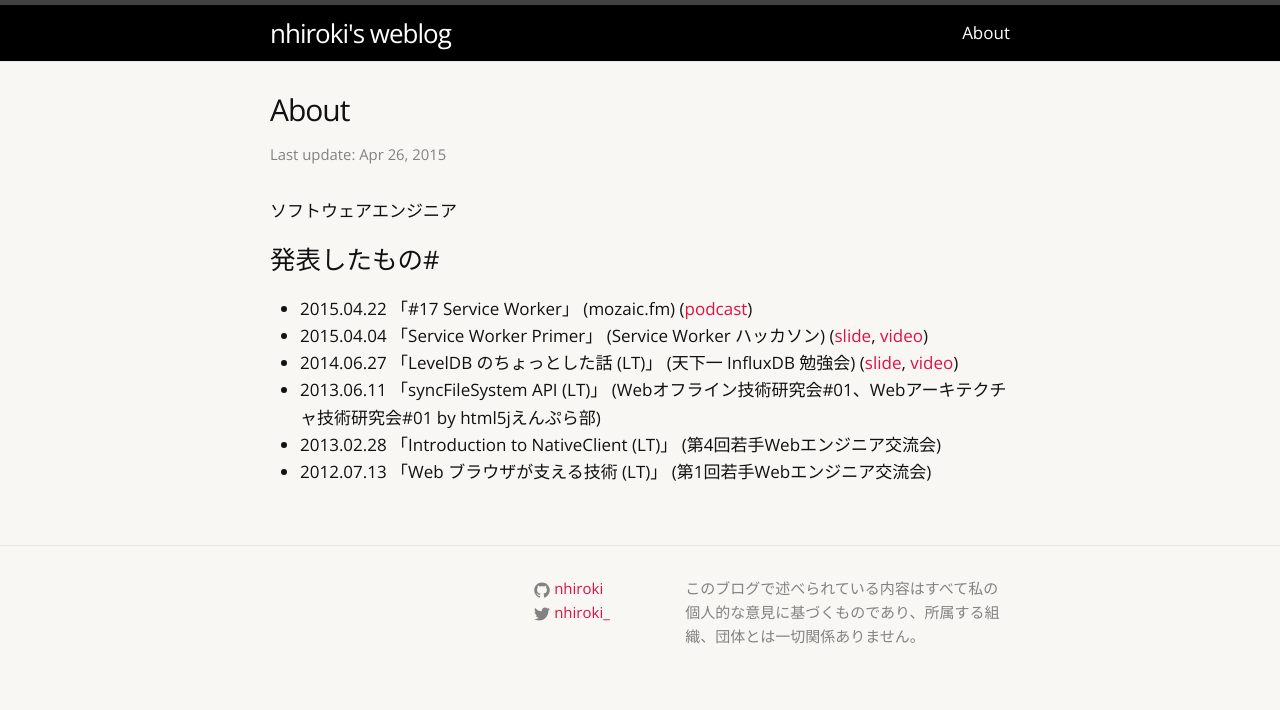
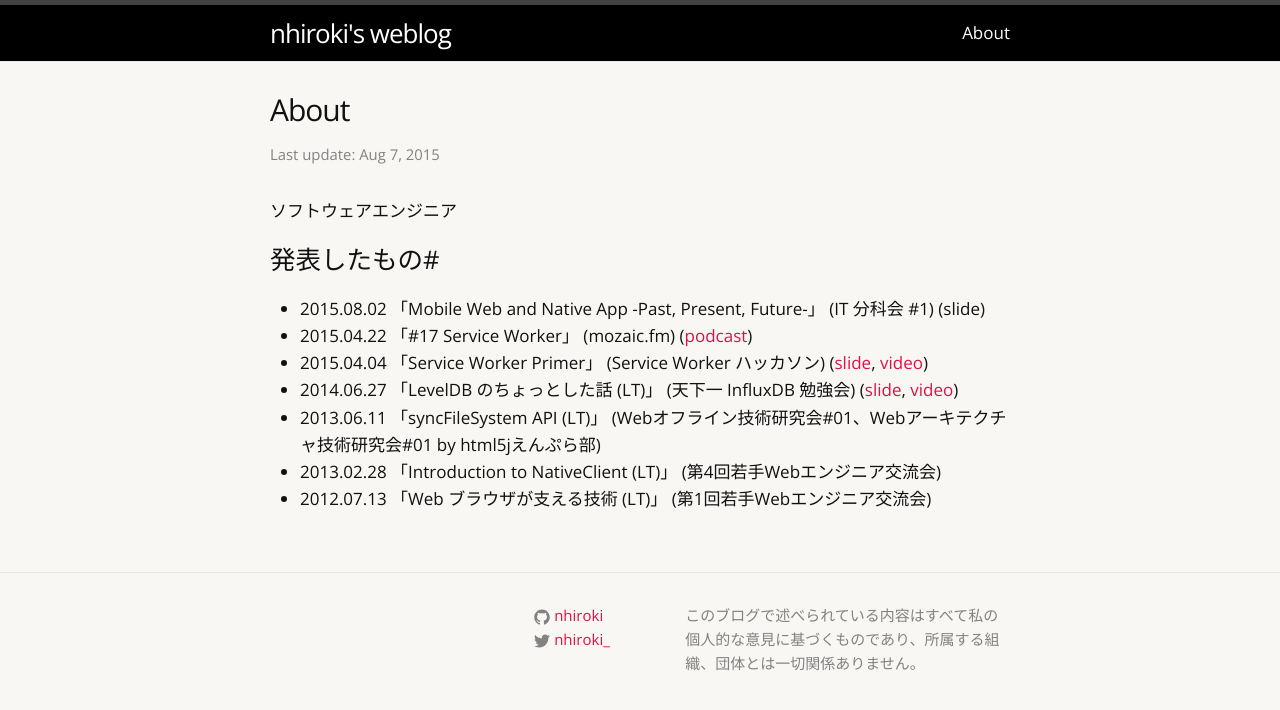
Before and after one commit to nhiroki/nhiroki.github.io, a Jekyll site: the page built from about.md, in a window 1280 px wide. Shown: the top 710 px of the page. Built offline with Jekyll 4.4.1, drawn with Linux system fonts in a browser that asks for light colours.

Commit message:
Update the presentation list

```diff
--- a/about.md
+++ b/about.md
@@ -1,7 +1,7 @@
 ---
 layout: page
 title: About
-date: 2015/04/26
+date: 2015/08/07
 permalink: /about/
 ---
 
@@ -9,6 +9,7 @@ permalink: /about/
 
 #発表したもの#
 
+* 2015.08.02 「Mobile Web and Native App -Past, Present, Future-」 (IT 分科会 #1) (slide)
 * 2015.04.22 「#17 Service Worker」 (mozaic.fm) ([podcast](http://mozaic.fm/post/117004083098/17-service-worker))
 * 2015.04.04 「Service Worker Primer」 (Service Worker ハッカソン) ([slide](https://docs.google.com/presentation/d/1WiL241gQYOSAV6yVlM2_hloX-fDwzWHIZXqWhuEzdX0/pub?start=false&loop=false&delayms=3000), [video](https://www.youtube.com/watch?feature=player_embedded&v=FnS0MdLM5ZU#t=285))
 * 2014.06.27 「LevelDB のちょっとした話 (LT)」 (天下一 InfluxDB 勉強会) ([slide](https://docs.google.com/a/chromium.org/presentation/d/1rqB-7G1CD0PQ74UGr2OKqpwOxVenXYeJIU_FzgskvKA/edit#slide=id.p), [video](https://www.youtube.com/watch?v=gU42aRdohhM))
```
